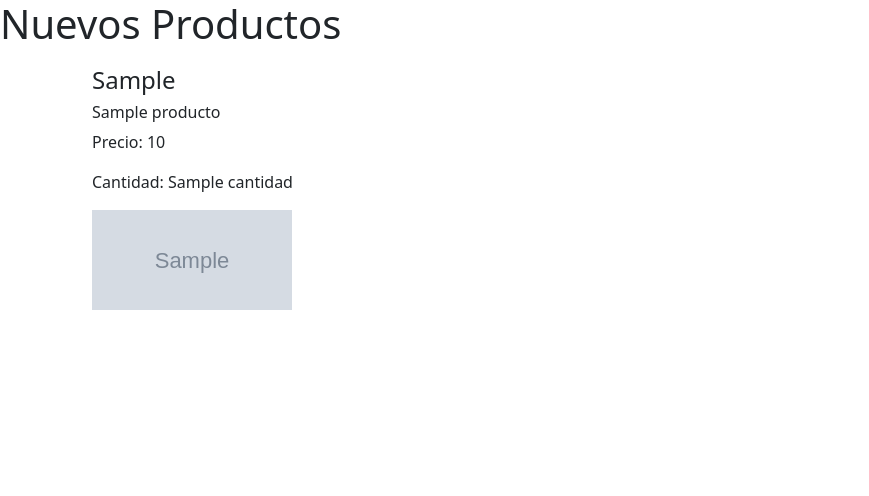
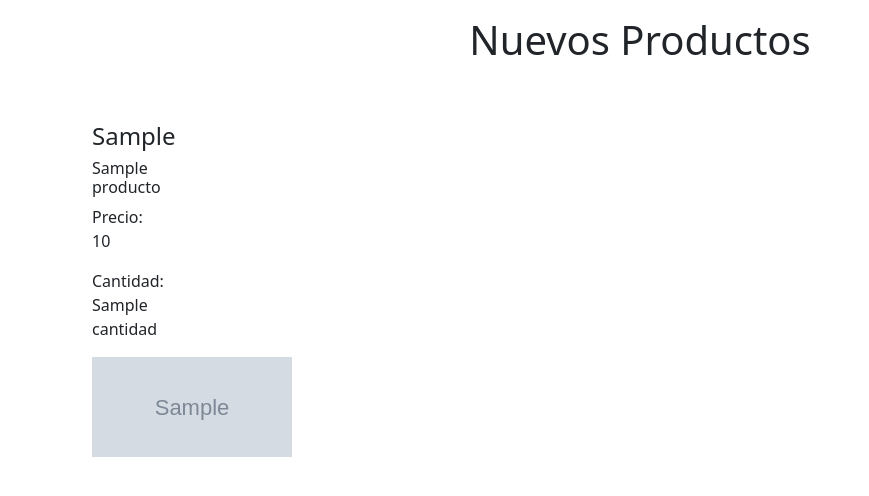
Before and after one commit to Karol3Navarro/Prueba_3_PGY3121_001D_Dayana_Alvarez_Karol_Navarro, a Django app: template productos/templates/productos/nuevos_prod.html in a window 1280 px wide. Shown: the top 496 px of the page, without its empty margins (0-869 px from the left). Run offline with Django 3.2, Linux system fonts and the light colour scheme; the template is opened without the code that fills it: most values are stand-ins (such as "Sample title", 1, 10 or a date in 2020); grey boxes marked "Sample" are stand-in pictures.

Commit message:
se agrego las demas funciones

```diff
--- a/productos/templates/productos/nuevos_prod.html
+++ b/productos/templates/productos/nuevos_prod.html
@@ -10,20 +10,23 @@
 </head>
 <body>
     {% csrf_token %}
-    <h1>Nuevos Productos</h1>
+    <h1 class="text-center mt-3 mb-5">Nuevos Productos</h1>
 
     <div class="container">
-        {% for x in producto %}
-            <div class="producto">
+        <div class="row">
+            {% for x in producto %}
+                <div class="col-lg-4 col-md-6 mb-4">
+                    <div class="producto">
                 <h4>{{x.id_categoria}}</h4>
                 <h6>{{x.nombre}}</h6>
                 <p>Precio: {{x.precio}}</p>
                 <p>Cantidad: {{x.cantidad}}</p>
                 <img src="{{x.imagen.url}}"  alt="..." width="200px" height="100px">
             </div>
-        {% endfor%}
-    </div>
-
+        </div>
+    {% endfor %}
+</div>
+</div>
     <script src="https://cdn.jsdelivr.net/npm/bootstrap@5.3.3/dist/js/bootstrap.bundle.min.js" integrity="sha384-YvpcrYf0tY3lHB60NNkmXc5s9fDVZLESaAA55NDzOxhy9GkcIdslK1eN7N6jIeHz" crossorigin="anonymous"></script>
 </body>
 </html>
```
